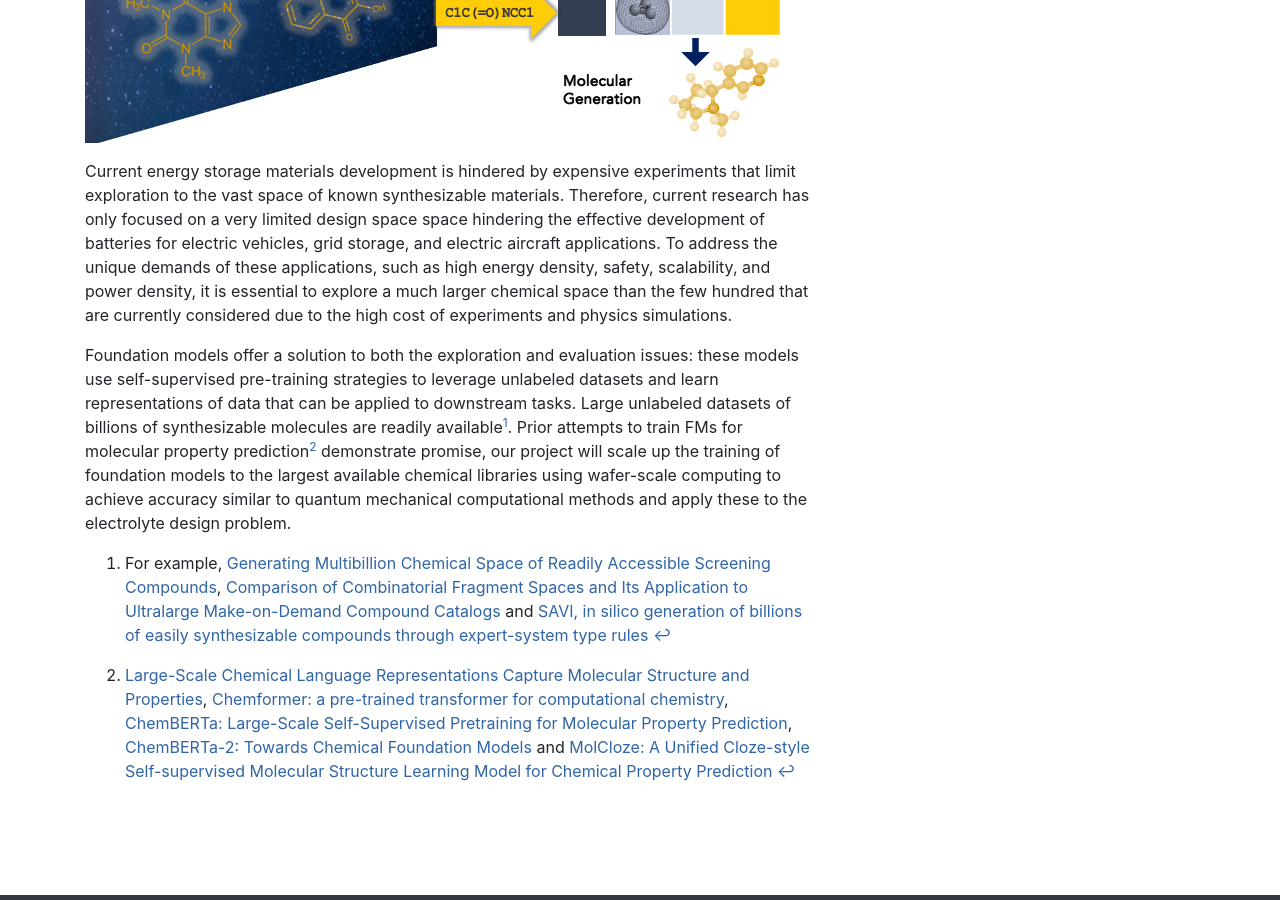
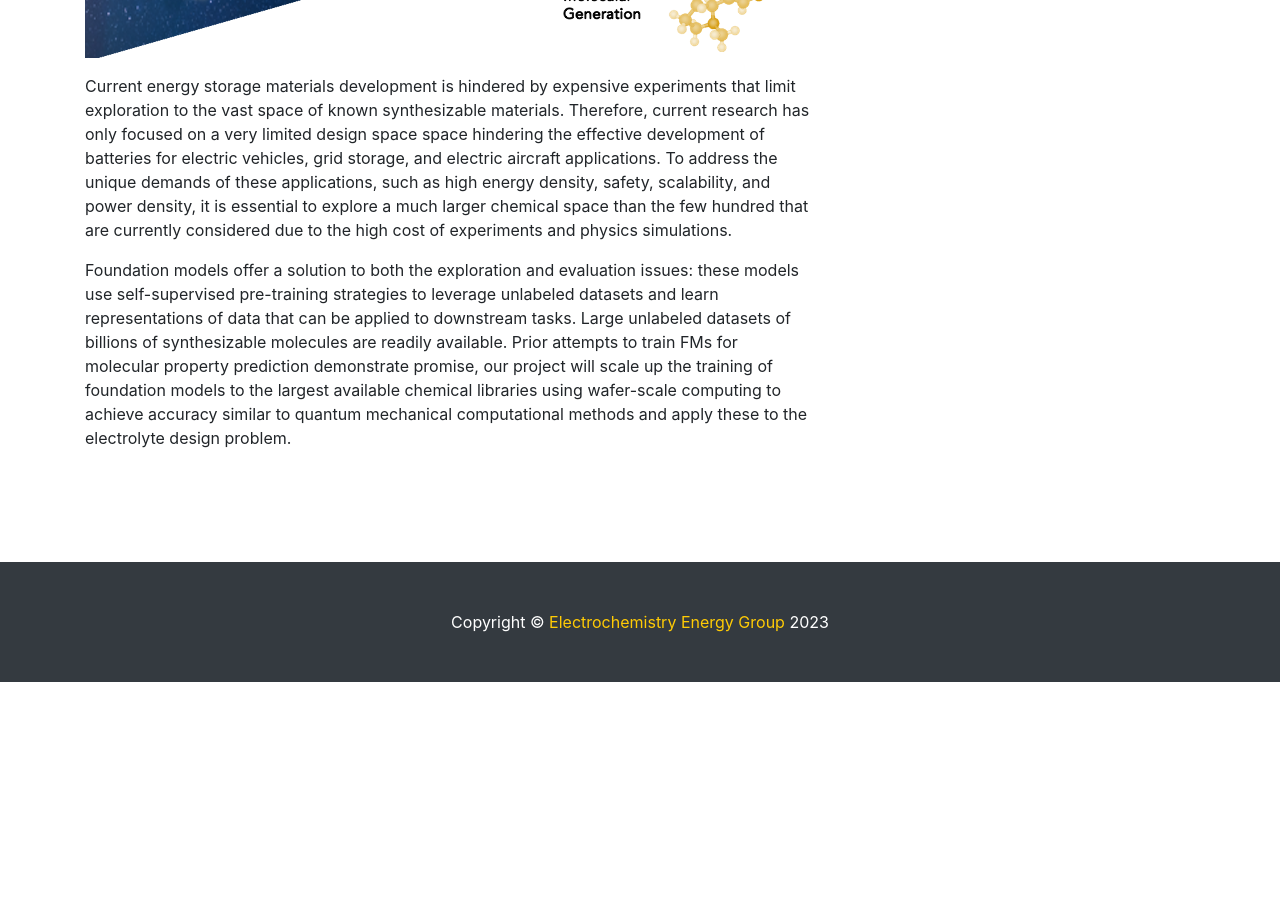
Before and after one commit to scifm/scifm.github.io, a Jekyll site: the page built from _projects/a_catalyst.md, in a window 1280 px wide and 900 px high, scrolled down 675 px. Built offline with Jekyll 4.4.1, drawn with Linux system fonts in a browser that asks for light colours; nearby versions of some CDN libraries; after the commit the page ends 1357 px from its top, so only the background shows below that; some of the changed text lies outside the part shown.

Commit message:
remove project subtitle

```diff
--- a/_projects/a_catalyst.md
+++ b/_projects/a_catalyst.md
@@ -11,14 +11,8 @@
 - awadell
 ---
 
-## Traversing High Dimensional Chemical Design Space with Foundation Models
-
 ![Flowchart of our proposed workflow]({% link assets/img/incite_image_mb.png %})
 
 Current energy storage materials development is hindered by expensive experiments that limit exploration to the vast space of known synthesizable materials. Therefore, current research has only focused on a very limited design space space hindering the effective development of batteries for electric vehicles, grid storage, and electric aircraft applications. To address the unique demands of these applications, such as high energy density, safety, scalability, and power density, it is essential to explore a much larger chemical space than the few hundred that are currently considered due to the high cost of experiments and physics simulations.
 
-Foundation models  offer a solution to both the exploration and evaluation issues: these models use self-supervised pre-training strategies to leverage unlabeled datasets and learn representations of data that can be applied to downstream tasks.  Large unlabeled datasets of billions of synthesizable molecules are readily available[^1]. Prior attempts to train FMs for molecular property prediction[^2] demonstrate promise, our project will scale up the training of foundation models to the largest available chemical libraries using wafer-scale computing to achieve accuracy similar to quantum mechanical computational methods and apply these to the electrolyte design problem.
-
-[^1]: For example, [Generating Multibillion Chemical Space of Readily Accessible Screening Compounds](https://doi.org/10.1016/j.isci.2020.101681), [Comparison of Combinatorial Fragment Spaces and Its Application to Ultralarge Make-on-Demand Compound Catalogs](https://doi.org/10.1021/acs.jcim.1c01378) and [SAVI, in silico generation of billions of easily synthesizable compounds through expert-system type rules](https://doi.org/10.1038/s41597-020-00727-4)
-
-[^2]: [Large-Scale Chemical Language Representations Capture Molecular Structure and Properties](https://doi.org/10.48550/arXiv.2106.09553), [Chemformer: a pre-trained transformer for computational chemistry](https://dx.doi.org/10.1088/2632-2153/ac3ffb), [ChemBERTa: Large-Scale Self-Supervised Pretraining for Molecular Property Prediction](https://arxiv.org/abs/2010.09885), [ChemBERTa-2: Towards Chemical Foundation Models](https://doi.org/10.48550/arXiv.2209.01712) and [MolCloze: A Unified Cloze-style Self-supervised Molecular Structure Learning Model for Chemical Property Prediction](https://doi.org/10.1109/BIBM52615.2021.9669794)
+Foundation models  offer a solution to both the exploration and evaluation issues: these models use self-supervised pre-training strategies to leverage unlabeled datasets and learn representations of data that can be applied to downstream tasks.  Large unlabeled datasets of billions of synthesizable molecules are readily available. Prior attempts to train FMs for molecular property prediction demonstrate promise, our project will scale up the training of foundation models to the largest available chemical libraries using wafer-scale computing to achieve accuracy similar to quantum mechanical computational methods and apply these to the electrolyte design problem.
```
